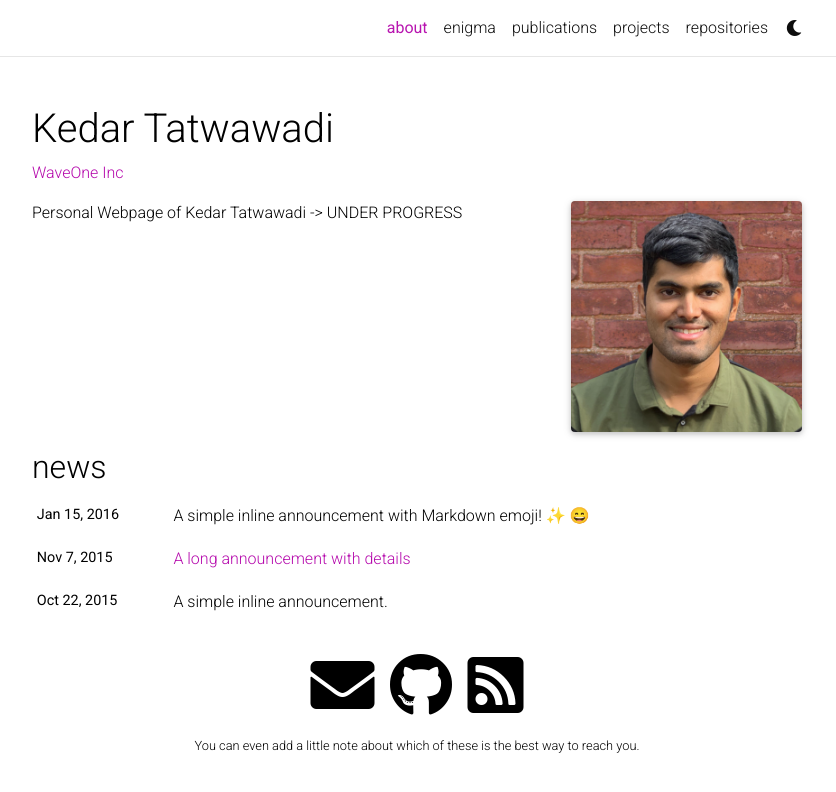
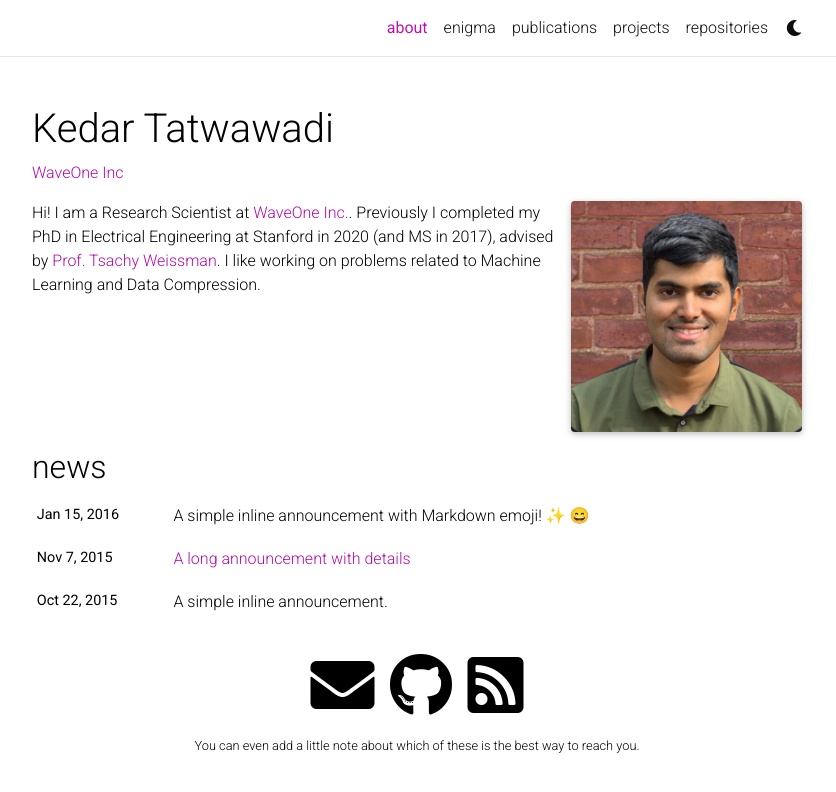
Before and after one commit to kedartatwawadi/kedartatwawadi.github.io, a Jekyll site: the page built from _pages/about.md, in a window 1280 px wide. Shown: the top 792 px of the page, without its empty margins (223-1059 px from the left). Built offline with Jekyll 4.4.1, drawn with Linux system fonts in a browser that asks for light colours; full-size pictures stand in for the smaller copies a plugin makes; emoji names are drawn with the system emoji font; comment, search, counter and statistics services are not loaded; a style sheet for code colours, icons or effects is not loaded.

Commit message:
add info

```diff
--- a/_pages/about.md
+++ b/_pages/about.md
@@ -13,5 +13,4 @@ news: true  # includes a list of news items
 selected_papers: false # includes a list of papers marked as "selected={true}"
 social: true  # includes social icons at the bottom of the page
 ---
-
-Personal Webpage of Kedar Tatwawadi -> UNDER PROGRESS
+Hi! I am a Research  Scientist at [WaveOne Inc.](). Previously I completed my PhD in Electrical Engineering at Stanford in 2020 (and MS in 2017), advised by [Prof. Tsachy Weissman](). I like working on problems related to Machine Learning and Data Compression.
```
